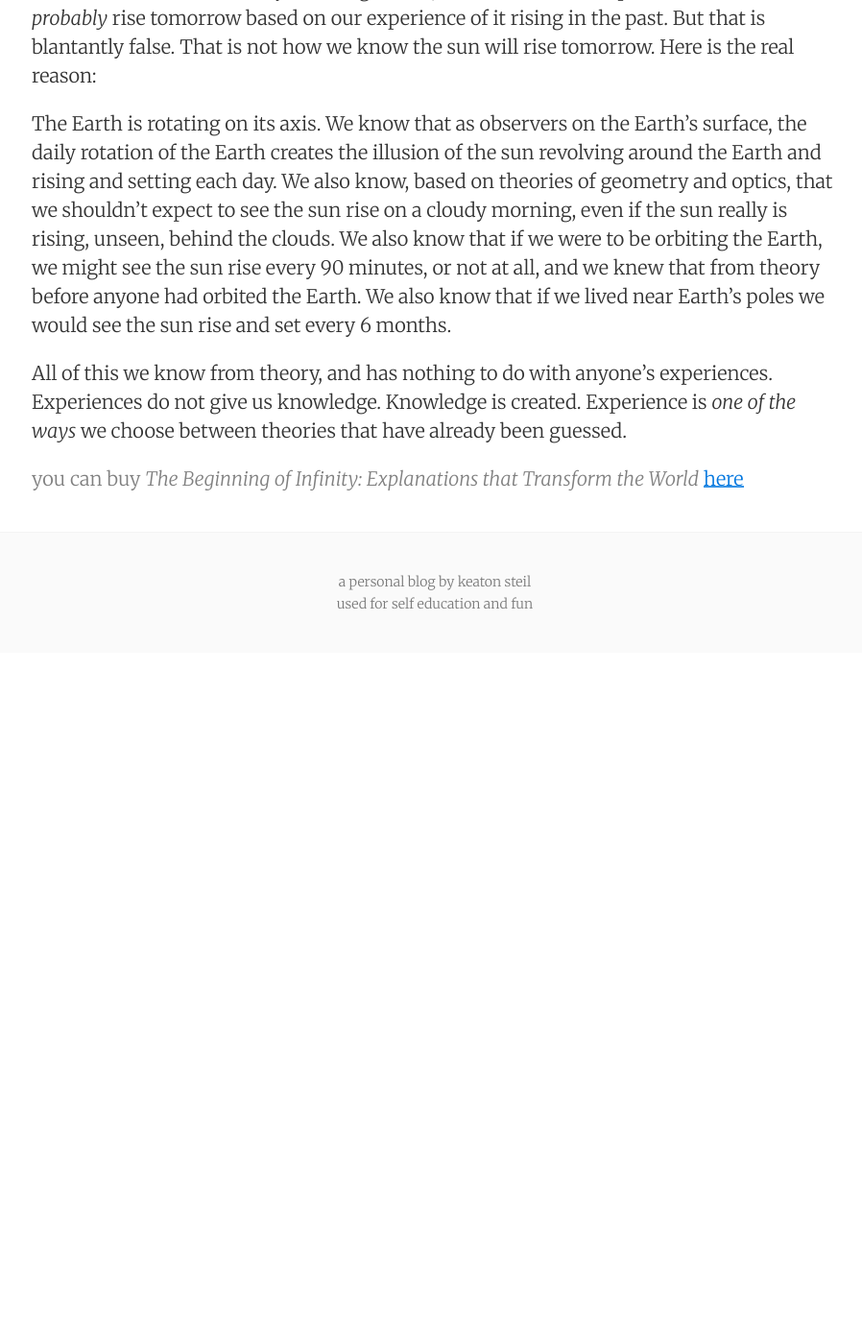
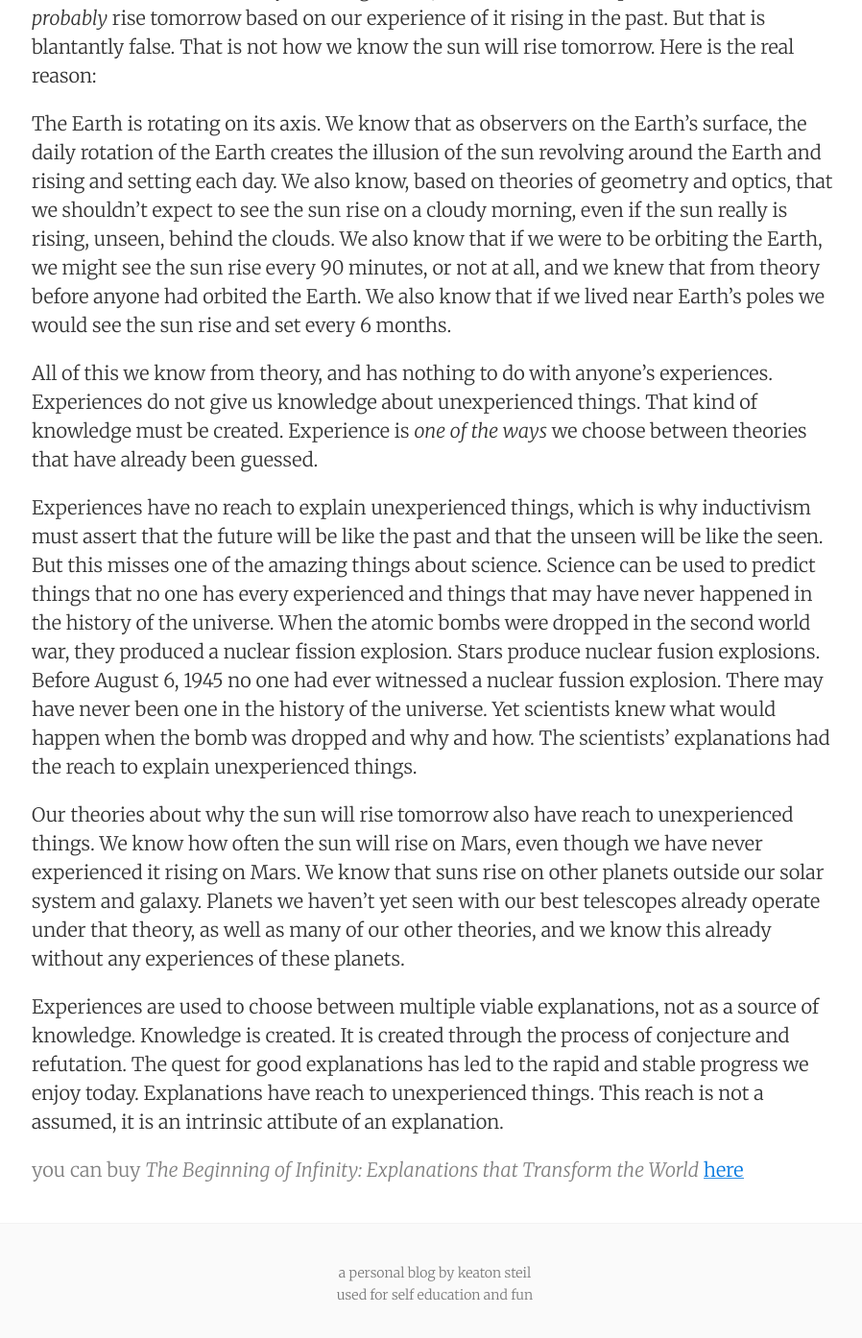
Before and after one commit to KeatonSteil/KeatonSteil.github.io, a Jekyll site: the page built from _posts/2019-01-09-book-club-beginning-of-infinity-ch1.md, in a window 1280 px wide and 1400 px high, scrolled down 4172 px. Shown: the top 1394 px of the window at 96% size, without its empty margins (187-1085 px from the left). Built offline with Jekyll 4.4.1, drawn with Linux system fonts in a browser that asks for light colours; before the commit the page ends 4852 px from its top, so only the background shows below that; some of the changed text lies outside the part shown.

Commit message:
Beginning of Infinity ch1 edit

```diff
--- a/_posts/2019-01-09-book-club-beginning-of-infinity-ch1.md
+++ b/_posts/2019-01-09-book-club-beginning-of-infinity-ch1.md
@@ -65,6 +65,12 @@ How do we know the sun will rise tomorrow? The classic inductivist answer is tha
 
 The Earth is rotating on its axis. We know that as observers on the Earth's surface, the daily rotation of the Earth creates the illusion of the sun revolving around the Earth and rising and setting each day. We also know, based on theories of geometry and optics, that we shouldn't expect to see the sun rise on a cloudy morning, even if the sun really is rising, unseen, behind the clouds. We also know that if we were to be orbiting the Earth, we might see the sun rise every 90 minutes, or not at all, and we knew that from theory before anyone had orbited the Earth. We also know that if we lived near Earth's poles we would see the sun rise and set every 6 months.
 
-All of this we know from theory, and has nothing to do with anyone's experiences. Experiences do not give us knowledge. Knowledge is created. Experience is _one of the ways_ we choose between theories that have already been guessed.
+All of this we know from theory, and has nothing to do with anyone's experiences. Experiences do not give us knowledge about unexperienced things. That kind of knowledge must be created. Experience is _one of the ways_ we choose between theories that have already been guessed.
+
+Experiences have no reach to explain unexperienced things, which is why inductivism must assert that the future will be like the past and that the unseen will be like the seen. But this misses one of the amazing things about science. Science can be used to predict things that no one has every experienced and things that may have never happened in the history of the universe. When the atomic bombs were dropped in the second world war, they produced a nuclear fission explosion. Stars produce nuclear fusion explosions. Before August 6, 1945 no one had ever witnessed a nuclear fussion explosion. There may have never been one in the history of the universe. Yet scientists knew what would happen when the bomb was dropped and why and how. The scientists' explanations had the reach to explain unexperienced things.
+
+Our theories about why the sun will rise tomorrow also have reach to unexperienced things. We know how often the sun will rise on Mars, even though we have never experienced it rising on Mars. We know that suns rise on other planets outside our solar system and galaxy. Planets we haven't yet seen with our best telescopes already operate under that theory, as well as many of our other theories, and we know this already without any experiences of these planets.
+
+Experiences are used to choose between multiple viable explanations, not as a source of knowledge. Knowledge is created. It is created through the process of conjecture and refutation. The quest for good explanations has led to the rapid and stable progress we enjoy today. Explanations have reach to unexperienced things. This reach is not a assumed, it is an intrinsic attibute of an explanation.
 
 <span style="color:gray">you can buy _The Beginning of Infinity: Explanations that Transform the World_ [here](https://www.amazon.com/gp/product/B005DXR5ZC/ref=dbs_a_def_rwt_hsch_vapi_taft_p1_i0)</span>
```
